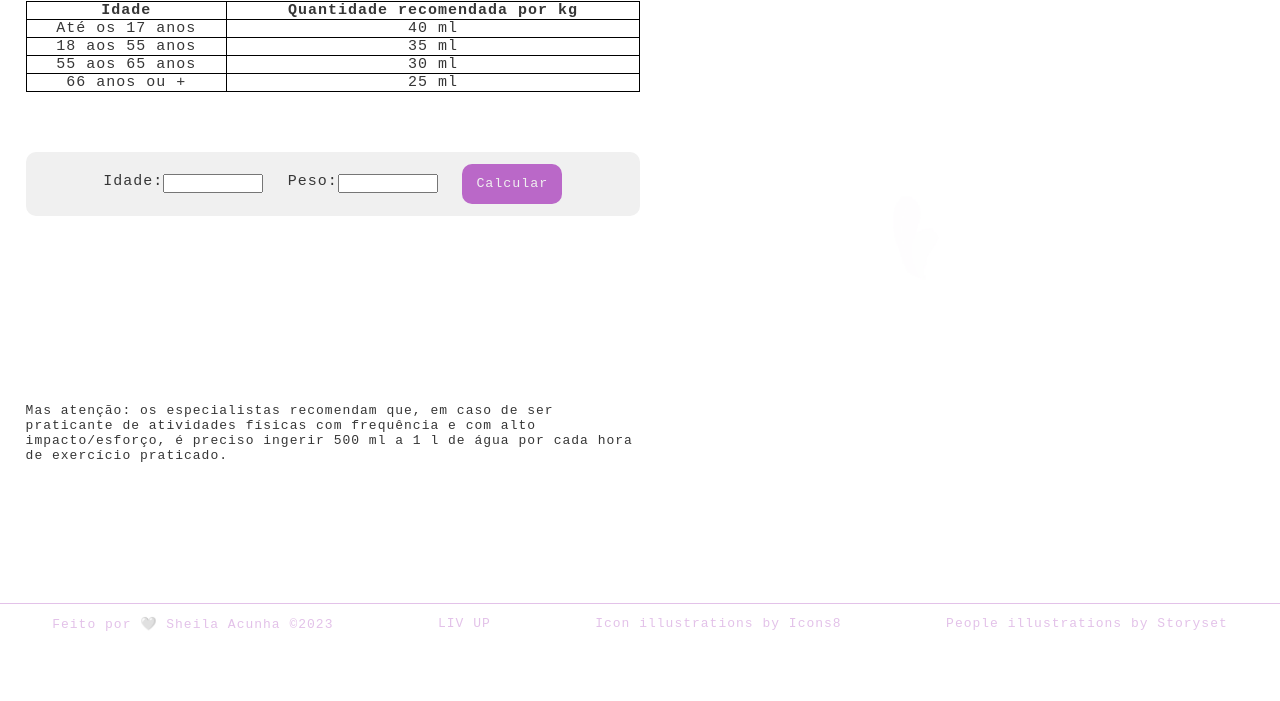
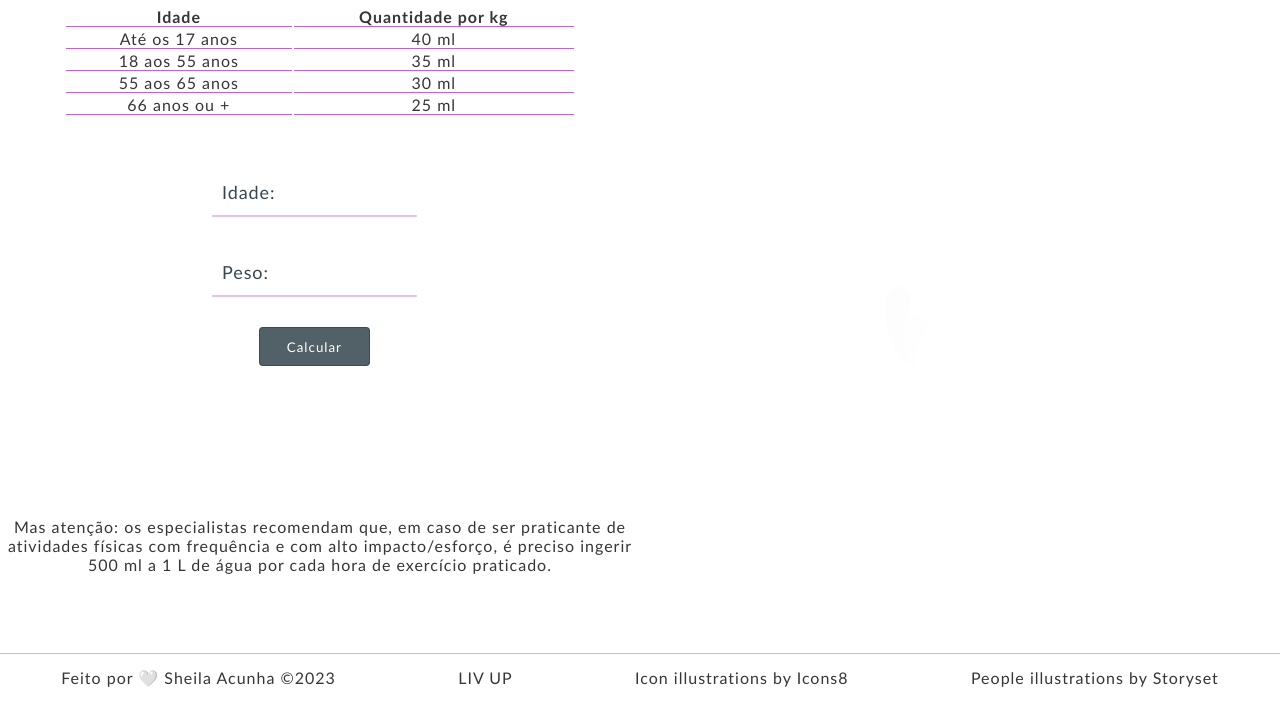
Before and after one commit to sheilaacunha/projeto-proprio-calculadora-de-agua, a plain HTML site: page index.html in a window 1280 px wide. Shown: the part 157-858 px from the top of the page. Before the commit the page ends 800 px from the top, so only its background shows below. Drawn offline with Linux system fonts and the light colour scheme.

Commit message:
ajuste de layout

```diff
--- a/index.html
+++ b/index.html
@@ -10,25 +10,22 @@
     <meta name="description" content="projeto proprio">
     <meta name="keywords" content="HTMLS, CSS, JS">
     <link rel="shortcut icon" href="./public/assets/iconGota.png" type="image/x-icon">
-    <link rel="stylesheet" href="./public/css/styleMedia.css">
-    <link rel="stylesheet" href="./public/css/style.css">
+    <link rel="stylesheet" href="./public/css/index.css">
+    <!-- <link rel="stylesheet" href="./public/css/style.css"> -->
     <title>Vida Saudável</title>
 </head>
 
 <body>
     <main>
-
-        <section class="sectionConteudo">
-            <section class="sectionEsquerda">
-                <section class="sectionH1">
+        <section class="leftSide">
             <h1>
                 Saiba a quantidade de água por dia que você tem que beber.
             </h1>
-                </section>
+
             <table>
                 <tr>
                     <th>Idade</th>
-                        <th>Quantidade recomendada por kg</th>
+                    <th>Quantidade por kg</th>
                 </tr>
                 <tr>
                     <td>Até os 17 anos</td>
@@ -49,28 +46,38 @@
             </table>
             <article>
                 <form id="pesoForm" action="">
-                        <div>
+                    <div class="inputbox">
+                        <input type="number" max="100" id="idade" required>
                         <label for="idade">Idade:</label>
-                            <input type="number" max="100" id="idade" required>
+                        <i></i>
                     </div>
-                        <div>
+                    <div class="inputbox">
+                        <input type="number" max="200" id="peso" required>
                         <label for="peso">Peso:</label>
-                            <input type="number" max="200" id="peso" required>
+                        <i></i>
                     </div>
                     <div>
                         <button class="btn" type="submit">Calcular</button>
                     </div>
                 </form>
             </article>
-                <div id="msg"></div>
+            <div id="msg">
+                <!-- <span> Quantidade recomendada por kg é de ${qtdAgua} litros por dia !!!!</span> -->
+
+            </div>
             <p> Mas atenção: os especialistas recomendam que, em caso de ser praticante de atividades físicas com
-                    frequência e com alto impacto/esforço, é preciso ingerir 500 ml a 1 l de água por cada hora de
+                frequência e com alto impacto/esforço, é preciso ingerir 500 ml a 1 L de água por cada hora de
                 exercício praticado.</p>
         </section>
-            <section class="colunaDireita">
+        <section class="rightSide">
+            <article>
+                <img src="./public/assets/Healthy lifestyle.gif" alt="3 meninas fazendo exercicio">
+            </article>
+
         </section>
-        </section>
+
     </main>
+
 
     <footer>
         <a href="https://github.com/sheilaacunha?tab=repositories">Feito por 🤍 Sheila Acunha &copy;2023</a>
--- /dev/null
+++ b/public/css/index.css
@@ -0,0 +1,196 @@
+* {
+    margin: 0px;
+    padding: 0px;
+    box-sizing: border-box;
+    font-family: monospace;
+    letter-spacing: 1px;
+    text-decoration: none;
+    color: #363636;
+    font-family: 'Gill Sans', 'Gill Sans MT', Calibri, 'Trebuchet MS', sans-serif;
+}
+body {
+    width: 100vw;
+    height: 100vh;
+    overflow-x: hidden;
+}
+main,.rightSide,.rightSide>article,.leftSide,.leftSide>article,form>div,#msg>span ,footer {
+    display: flex;
+}
+main,.rightSide,.rightSide>article ,.leftSide,form,#msg>span{
+    height: 100%;
+}
+.rightSide,.rightSide>article,.leftSide,form>div,#msg>span{
+     align-items: center;
+     justify-content: center;
+
+}
+.rightSide {
+    width: 50%;
+}
+.rightSide>article {
+    width: 100%;
+}
+.rightSide>article>img {
+    width: 90%;
+}
+.leftSide {
+    flex-direction: column;
+    width: 50%;
+    gap: 20px;
+    text-align: center;
+}
+.leftSide h1 {
+    width: 80%;
+    font-size: 30px;
+    line-height: 36px;
+    text-shadow: 2px 2px 4px #00000063;
+}
+table {
+    width: 80%;
+}
+td,
+th {
+    border-bottom: 1px solid #BA68C8;
+}
+.leftSide>article {
+    width: 50%;
+    height: 30%;
+    justify-content: center;
+}
+form {
+    width: 80%;
+}
+form>div {
+    width: 80%;
+    flex-direction: column;
+    height: 25%;
+    font-size: 18px;
+    margin: 20px;
+}
+.inputbox {
+    position: relative;
+    width: 80%;
+    border-radius: 5px;
+}
+.inputbox input {
+    position: relative;
+    width: 100%;
+    padding: 20px 10px 10px;
+    background: transparent;
+    outline: none;
+    box-shadow: none;
+    border: none;
+    color: #37474F;
+    font-size: 1em;
+    letter-spacing: 0.05em;
+    transition: 0.5s;
+    z-index: 10;
+}
+.inputbox label {
+    position: absolute;
+    left: 0;
+    padding: 20px 10px 10px;
+    font-size: 1em;
+    color: #37474F;
+    letter-spacing: 00.05em;
+    transition: 0.5s;
+    pointer-events: none;
+}
+.inputbox input:valid~label,
+.inputbox input:focus~label {
+    color: #37474F;
+    transform: translateX(-10px) translateY(-34px);
+    font-size: 0, 75em;
+}
+.inputbox i {
+    position: absolute;
+    left: 0;
+    bottom: 0;
+    width: 100%;
+    height: 2px;
+    background: #E3C2E9;
+    border-radius: 4px;
+    transition: 0.5s;
+    pointer-events: none;
+    z-index: 9;
+}
+.inputbox input:valid~i,
+.inputbox input:focus~i {
+    height: 44px;
+}
+button {
+    --bg: #37474fdc;
+    --hover-bg: #ff90e8;
+    --hover-text: #263238;
+    color: #fff;
+    border: 1px solid var(--bg);
+    border-radius: 4px;
+    padding: 0.8em 2em;
+    background: var(--bg);
+    transition: 0.2s;
+}
+button:hover {
+    color: var(--hover-text);
+    transform: translate(-0.25rem, -0.25rem);
+    background: var(--hover-bg);
+    box-shadow: 0.25rem 0.25rem var(--bg);
+}
+button:active {
+    transform: translate(0);
+    box-shadow: none;
+}
+.leftSide>div {
+    width: 80%;
+    height: 10%;
+    margin: 10px;
+}
+#msg>span {
+    margin-top: 10px;
+    color: #263238;
+    border-radius: 20px;
+    width: 100%;
+
+    background: #26323848;
+    box-shadow: inset  15px 15px 30px rgba(25, 25, 25, 0.26), -15px -15px 30px rgba(60, 60, 60, 0.349);
+}
+footer {
+    border-top: 1px solid #26323848;
+    margin-top: 10px;
+    align-items: center;
+    justify-content: space-around;
+    height: 6%;
+}
+footer a:hover{
+ text-decoration: overline #26323848 !important ;
+}
+/* =======================================================
+=======================================================
+======================================================= */
+@media only screen and (max-width:900px) {
+    main {
+        flex-direction: column;
+        width: 100%;
+    }
+    .leftSide {
+        width: 100%;
+        gap: 10px;
+    }
+    .rightSide {
+        width: 100%;
+    }
+    .rightSide>article {
+        border-radius: 0;
+        width: 100%;
+        height: 50%;
+    }
+    .rightSide>article>img {
+        width: 70%;
+        height: fit-content;
+    }
+    p {
+        display: none;
+    }
+    footer {
+        display: none;
+    }
+}
--- a/public/css/style.css
+++ /dev/null
@@ -1,227 +0,0 @@
-* {
-    margin: 0px;
-    padding: 0px;
-    box-sizing: border-box;
-    font-family: monospace;
-    letter-spacing: 1px;
-    text-decoration: none;
-    color: #363636;
-}
-
-body {
-
-    height: 100vh;
-}
-
-main {
-    height: 95%;
-}
-
-main,
-.sectionH1,
-.sectionConteudo,
-article,
-table,
-form,
-section>div,
-#msg>span,
-footer {
-    width: 100%;
-}
-.sectionConteudo,
-form>div,
-.sectionEsquerda,
-article,
-form,
-section>div,
-#msg>span,
-.colunaDireita,
-footer {
-    display: flex;
-}
-
-section>div {
-    height: 30%;
-}
-
-#msg>span,
-.colunaDireita {
-    height: 100%;
-
-}
-#msg>span,
-article,
-form,
-footer {
-    align-items: center;
-}
-
-table,
-td,
-th {
-    text-align: center;
-}
-#msg>span,
-article,
-form {
-    justify-content: center;
-}
-
-#msg>span {
-    color: #F0F0F0;
-}
-
-.sectionH1 {
-    height: 15%;
-}
-
-h1 {
-    font-size: 30px;
-    line-height: 36px;
-    text-shadow: 2px 2px 4px #00000063;
-}
-
-.sectionConteudo {
-    height: 85%;
-}
-
-.sectionEsquerda,
-.colunaDireita {
-    width: 50%;
-}
-
-.sectionEsquerda {
-    flex-direction: column;
-    gap: 60px;
-    margin: 2%;
-}
-
-table,
-td,
-th {
-    border-collapse: collapse;
-    border: 1px solid black;
-    font-size: 15px;
-}
-
-article {
-    background-color: #F0F0F0;
-    border-radius: 10px;
-}
-
-form {
-
-    font-size: 15px;
-    line-height: 16px;
-}
-
-form>div {
-    margin: 2%;
-}
-
-input {
-    width: 100px;
-}
-
-button {
-    background-color: #BA68C8;
-    color: #F0F0F0;
-    width: 100px;
-    height: 40px;
-    border-radius: 10px;
-    border: none;
-}
-
-#msg>span {
-    font-size: 15px;
-    background-color: #BA68C8;
-    border-radius: 10px;
-    text-align: center;
-}
-
-.colunaDireita {
-    background-image: url(../assets/Healthy\ lifestyle.gif);
-    background-size: contain;
-    background-repeat: no-repeat;
-}
-
-footer {
-    justify-content: space-around;
-    height: 5%;
-    border-top: 0.5px solid #E3C2E9;
-
-}
-
-footer a {
-    color: #E3C2E9;
-
-}
-
-/* ============================================================================
-============================================================================ */
-
-@media only screen and (max-width:900px) {
-
-    main,
-    .sectionEsquerda,
-    article,
-    .sectionConteudo {
-        width: 100%;
-    }
-
-    .colunaDireita {
-        background-position: top right;
-
-    }
-
-    form {
-        width: fit-content;
-        display: block;
-        margin: 10px 0 10px 0;
-    }
-
-    button {
-        margin-left: 20%;
-    }
-
-    .sectionConteudo {
-
-        gap: 30%;
-        display: block;
-    }
-
-    .sectionEsquerda {
-
-        gap: 20px;
-        margin: auto;
-        padding: 10px;
-    }
-
-    p {
-        display: none;
-    }
-
-    .sectionH1,
-    #msg>span {
-        text-align: center;
-    }
-
-    table,
-    td,
-    tr,
-    th {
-        border: none;
-        border-bottom: 1px solid #BA68C8;
-    }
-
-    td,
-    tr,
-    th {
-        text-align: left;
-    }
-
-    footer {
-        display: none;
-    }
-
-}
```
Lines whose indentation alone changed are shown as unchanged.
